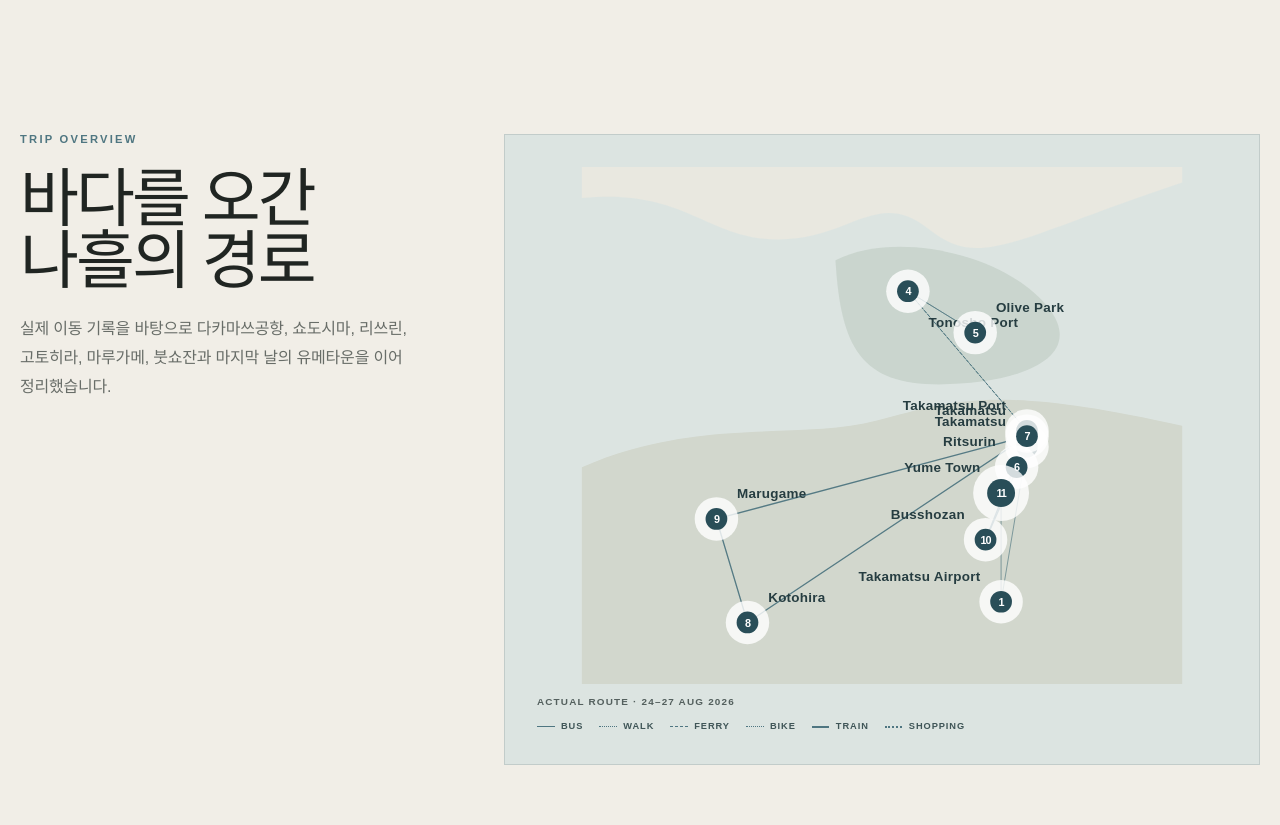
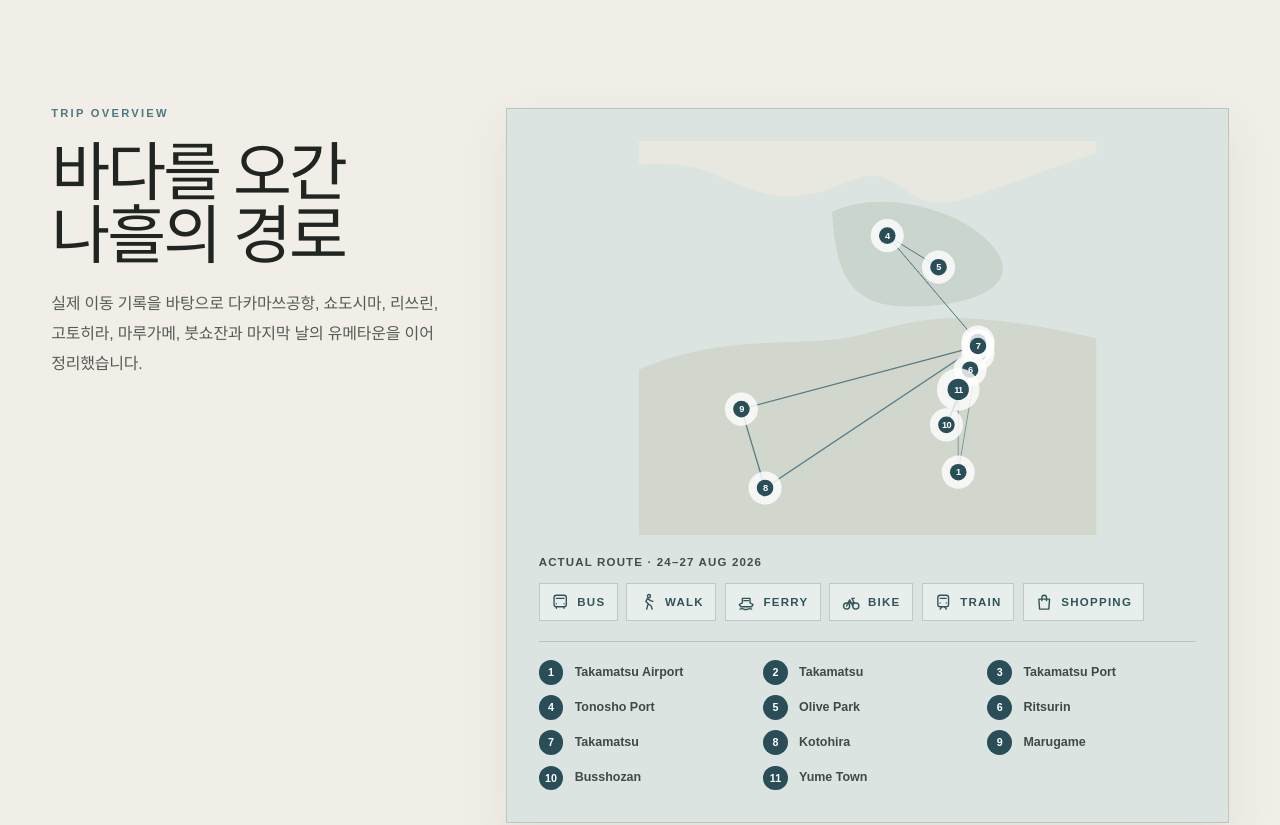
Before and after one commit to lice201/Takamatsu-Travel-Public, a Next.js app: page / in a window 1280 px wide. Shown: the part 820-1645 px from the top of the page. Built offline with nearby package versions, Linux system fonts and the light colour scheme.

Commit message:
Refine travel log visual hierarchy

```diff
--- /dev/null
+++ b/app/travel-log/ModeIcon.tsx
@@ -0,0 +1,16 @@
+import type { TransportMode } from "./trip-data";
+
+export function ModeIcon({ mode }: { mode: TransportMode }) {
+  const common = { fill: "none", stroke: "currentColor", strokeWidth: 1.8, strokeLinecap: "round" as const, strokeLinejoin: "round" as const };
+  return (
+    <svg viewBox="0 0 24 24" aria-hidden="true" focusable="false">
+      {mode === "bus" && <><rect {...common} x="4" y="3" width="16" height="15" rx="3" /><path {...common} d="M7 18v2m10-2v2M7 7h10M7 14h.01M17 14h.01" /></>}
+      {mode === "train" && <><rect {...common} x="5" y="3" width="14" height="15" rx="3" /><path {...common} d="M8 7h8M8 13h.01M16 13h.01M8 21l2-3m6 3-2-3" /></>}
+      {mode === "ferry" && <><path {...common} d="M3 15l2 3h14l2-3-4-2V7H7v6l-4 2Z" /><path {...common} d="M9 10h6M4 21c2-1 3-1 5 0s3 1 5 0 3-1 5 0" /></>}
+      {mode === "walk" && <><circle {...common} cx="13" cy="4" r="2" /><path {...common} d="m10 21 2-7-3-3 2-4 4 3 3 1m-6 3 4 3 1 4" /></>}
+      {mode === "bicycle" && <><circle {...common} cx="6" cy="17" r="4" /><circle {...common} cx="18" cy="17" r="4" /><path {...common} d="m6 17 4-8 4 8m-6-4h8l-3-6h3" /></>}
+      {mode === "shopping" && <><path {...common} d="M5 8h14l-1 13H6L5 8Z" /><path {...common} d="M9 10V6a3 3 0 0 1 6 0v4" /></>}
+      {mode === "flight" && <path {...common} d="m2 16 20-8-8 12-2-7-7-2-3 5Z" />}
+    </svg>
+  );
+}
--- a/app/travel-log/RouteMap.tsx
+++ b/app/travel-log/RouteMap.tsx
@@ -8,6 +8,7 @@
 } from "./trip-data";
 import styles from "./travel-log.module.css";
 import timelineStyles from "./timeline.module.css";
+import { ModeIcon } from "./ModeIcon";
 
 const segmentClass: Record<TransportMode, string> = {
   walk: "segmentWalk",
@@ -54,15 +55,19 @@
             <circle className={styles.markerHalo} r={stop.mapEmphasis === "primary" ? "5.4" : stop.mapEmphasis === "terminal" ? "3.5" : "4.2"} />
             <circle className={styles.marker} r={stop.mapEmphasis === "primary" ? "2.7" : stop.mapEmphasis === "terminal" ? "1.7" : "2.1"} />
             <text className={styles.markerIndex} x="0" y="0.8" textAnchor="middle">{index + 1}</text>
-            {!compact && <text className={styles.markerLabel} x={stop.mapX > 68 ? -4 : 4} y={stop.mapY < 25 ? 7 : -4} textAnchor={stop.mapX > 68 ? "end" : "start"}>{stop.name}</text>}
           </g>
         ))}
       </svg>
       <figcaption>
         <span>{compact ? "ACTUAL DAY ROUTE" : "ACTUAL ROUTE · 24–27 AUG 2026"}</span>
         <span className={timelineStyles.mapLegend} aria-label="지도 이동수단 범례">
-          {modes.map((mode) => <b key={mode} className={timelineStyles[`legend${modeLabels[mode]}`]}>{modeLabels[mode]}</b>)}
+          {modes.map((mode) => <b key={mode} className={timelineStyles[`legend${modeLabels[mode]}`]}><ModeIcon mode={mode} />{modeLabels[mode]}</b>)}
         </span>
+        {!compact && (
+          <ol className={styles.mapPlaceLegend} aria-label="지도 장소 번호">
+            {markers.map((stop, index) => <li key={`${stop.name}-${stop.mapX}-${stop.mapY}`}><b>{index + 1}</b><span>{stop.name}</span></li>)}
+          </ol>
+        )}
       </figcaption>
     </figure>
   );
--- a/app/travel-log/page.tsx
+++ b/app/travel-log/page.tsx
@@ -1,6 +1,7 @@
 import type { Metadata } from "next";
 import { RevealObserver } from "./RevealObserver";
 import { RouteMap } from "./RouteMap";
+import { ModeIcon } from "./ModeIcon";
 import { withBasePath } from "../site-paths";
 import { modeLabels, tripDays, tripStats, tripThemes, type MealStop, type ThemeSection, type TripLeg, type TripPhoto } from "./trip-data";
 import styles from "./travel-log.module.css";
@@ -128,9 +129,9 @@
   );
 }
 
-function LegTime({ leg }: { leg: TripLeg }) {
-  if (!leg.startTime && !leg.endTime) return <span>TIME —</span>;
-  return <span>{leg.startTime ?? "—"} — {leg.endTime ?? "—"}</span>;
+function LegTime({ leg, className }: { leg: TripLeg; className?: string }) {
+  if (!leg.startTime && !leg.endTime) return <span className={className}>TIME —</span>;
+  return <span className={className}>{leg.startTime ?? "—"} — {leg.endTime ?? "—"}</span>;
 }
 
 function Transfer({ leg }: { leg: TripLeg }) {
@@ -138,8 +139,10 @@
     <div className={timelineStyles.transfer} aria-label={`${leg.from}에서 ${leg.to}까지 ${modeLabels[leg.mode]} 이동`}>
       <div className={timelineStyles.transferRail} aria-hidden="true"><i /></div>
       <div className={timelineStyles.transferBody}>
-        <LegTime leg={leg} />
-        <strong>{modeLabels[leg.mode]}</strong>
+        <div className={timelineStyles.transferHeader}>
+          <span className={timelineStyles.modeBadge}><ModeIcon mode={leg.mode} /><strong>{modeLabels[leg.mode]}</strong></span>
+          <LegTime leg={leg} className={timelineStyles.transferTime} />
+        </div>
         <p>{leg.from} → {leg.to}</p>
       </div>
     </div>
@@ -175,7 +178,7 @@
           <h2 id="overview-title">바다를 오간<br />나흘의 경로</h2>
           <span>실제 이동 기록을 바탕으로 다카마쓰공항, 쇼도시마, 리쓰린, 고토히라, 마루가메, 붓쇼잔과 마지막 날의 유메타운을 이어 정리했습니다.</span>
         </div>
-        <div data-reveal><RouteMap /></div>
+        <div className={styles.overviewMapWrap} data-reveal><RouteMap /></div>
         <dl className={styles.stats}>{tripStats.map((stat) => <div key={stat.label}><dt>{stat.label}</dt><dd>{stat.value}</dd></div>)}</dl>
       </section>
 
@@ -198,7 +201,11 @@
                 {day.contextLegs && (
                   <div className={timelineStyles.contextLegs} aria-label="이날의 항공 이동">
                     {day.contextLegs.map((leg) => (
-                      <div key={`${leg.from}-${leg.to}`}><b>{modeLabels[leg.mode]}</b><span>{leg.from} → {leg.to}</span><LegTime leg={leg} /></div>
+                      <div key={`${leg.from}-${leg.to}`}>
+                        <span className={timelineStyles.modeBadge}><ModeIcon mode={leg.mode} /><b>{modeLabels[leg.mode]}</b></span>
+                        <span>{leg.from} → {leg.to}</span>
+                        <LegTime leg={leg} className={timelineStyles.contextTime} />
+                      </div>
                     ))}
                   </div>
                 )}
--- a/app/travel-log/timeline.module.css
+++ b/app/travel-log/timeline.module.css
@@ -7,34 +7,34 @@
 .segmentFlight { stroke-width: .9; stroke-dasharray: 5 3; opacity: .8; }
 .segmentShopping { stroke-width: 1.15; stroke-dasharray: .8 1.2; opacity: .92; }
 
-.mapLegend { display: flex; flex-wrap: wrap; gap: .55rem 1rem; margin-top: .7rem; }
-.mapLegend b { position: relative; padding-left: 1.5rem; color: #3f5557; font-size: .58rem; letter-spacing: .1em; }
-.mapLegend b::before { content: ""; position: absolute; left: 0; top: 50%; width: 1.1rem; border-top: 1px solid var(--sea); }
-.legendTRAIN::before { border-top-width: 2px !important; }
-.legendFERRY::before, .legendFLIGHT::before { border-top-style: dashed !important; }
-.legendWALK::before, .legendBIKE::before { border-top-style: dotted !important; }
-.legendSHOPPING::before { border-top: 2px dotted var(--sea) !important; }
+.mapLegend { display: flex; flex-wrap: wrap; gap: .55rem; margin-top: .85rem; }
+.mapLegend b, .modeBadge { display: inline-flex; align-items: center; gap: .5rem; width: fit-content; color: #31545a; font: 700 .72rem/1 Arial,"Noto Sans KR",sans-serif; letter-spacing: .11em; }
+.mapLegend b { padding: .55rem .7rem; border: 1px solid rgba(49,84,90,.24); background: rgba(255,255,255,.34); }
+.mapLegend svg, .modeBadge svg { width: 1.15rem; height: 1.15rem; flex: none; }
 
-.contextLegs { display: grid; gap: .5rem; margin-top: 1.5rem; }
-.contextLegs > div { display: grid; grid-template-columns: auto 1fr auto; gap: .75rem; align-items: center; padding: .75rem 0; border-top: 1px solid var(--line); font-family: Arial, "Noto Sans KR", sans-serif; }
-.contextLegs b { color: var(--sea); font-size: .62rem; letter-spacing: .15em; }
-.contextLegs span { color: var(--ink); font-size: .75rem; }
-.contextLegs span:last-child { color: var(--muted); font-size: .62rem; letter-spacing: .08em; }
+.contextLegs { display: grid; gap: .55rem; margin-top: 1.75rem; }
+.contextLegs > div { display: grid; grid-template-columns: minmax(7rem,auto) 1fr auto; gap: 1rem; align-items: center; padding: .9rem 0; border-top: 1px solid var(--line); font-family: Arial,"Noto Sans KR",sans-serif; }
+.contextLegs b { font: inherit; }
+.contextLegs > div > span:nth-child(2) { color: var(--ink); font-size: .9rem; }
+.contextTime { color: #565e59; font-size: .76rem; font-weight: 600; letter-spacing: .06em; }
 
-.timelineStopList { gap: clamp(4.5rem, 9vw, 8rem); }
-.transfer { width: min(940px, calc(100% - 2.5rem)); min-height: 7rem; margin: clamp(2.5rem, 5vw, 4.5rem) auto 0; display: grid; grid-template-columns: 4rem 1fr; gap: 1.5rem; font-family: Arial, "Noto Sans KR", sans-serif; }
+.timelineStopList { gap: clamp(4.5rem,8vw,8rem); }
+.transfer { width: min(1120px,92vw); min-height: 7.5rem; margin: clamp(2.75rem,5vw,4.75rem) auto 0; display: grid; grid-template-columns: 4.5rem 1fr; gap: 1.5rem; font-family: Arial,"Noto Sans KR",sans-serif; }
 .transferRail { position: relative; display: flex; justify-content: center; }
-.transferRail::before { content: ""; position: absolute; top: 0; bottom: 0; width: 1px; background: var(--line); }
-.transferRail i { position: relative; width: .55rem; height: .55rem; margin-top: 1.25rem; border: 2px solid var(--paper); border-radius: 50%; background: var(--sea); box-shadow: 0 0 0 1px var(--sea); }
-.transferBody { padding: .85rem 0 1.4rem; }
-.transferBody > span { display: block; color: var(--muted); font-size: .62rem; letter-spacing: .13em; }
-.transferBody strong { display: inline-block; margin: .7rem 0 .45rem; color: var(--sea); font-size: .68rem; letter-spacing: .18em; }
-.transferBody p { margin: 0; color: var(--ink); font-size: .84rem; }
+.transferRail::before { content: ""; position: absolute; top: 0; bottom: 0; width: 2px; background: var(--line); }
+.transferRail i { position: relative; width: .7rem; height: .7rem; margin-top: 1.3rem; border: 2px solid var(--paper); border-radius: 50%; background: var(--sea); box-shadow: 0 0 0 2px var(--sea); }
+.transferBody { padding: .75rem 0 1.6rem; }
+.transferHeader { display: flex; align-items: center; justify-content: space-between; gap: 1rem; margin-bottom: .75rem; }
+.transferTime { color: #565e59; font-size: .8rem; font-weight: 600; letter-spacing: .08em; }
+.transferBody strong { font: inherit; }
+.transferBody p { margin: 0; color: var(--ink); font-size: 1rem; font-weight: 500; }
 
 @media (max-width: 760px) {
-  .contextLegs > div { grid-template-columns: auto 1fr; }
-  .contextLegs span:last-child { grid-column: 2; }
-  .transfer { grid-template-columns: 2.2rem 1fr; gap: .6rem; }
+  .contextLegs > div { grid-template-columns: 1fr; gap: .65rem; }
+  .contextTime { grid-column: 1; }
+  .transfer { grid-template-columns: 2.4rem 1fr; gap: .75rem; }
+  .transferHeader { align-items: flex-start; flex-direction: column; gap: .65rem; }
+  .transferBody p { font-size: .95rem; line-height: 1.5; }
 }
 
 @media (prefers-reduced-motion: reduce) { .routeSegment { transition: none; } }
--- a/app/travel-log/travel-log.module.css
+++ b/app/travel-log/travel-log.module.css
@@ -9,7 +9,7 @@
   background: var(--paper);
   color: var(--ink);
   font-family: Georgia, "Times New Roman", "Noto Serif KR", serif;
-  font-size: 16px;
+  font-size: 17px;
   line-height: 1.55;
   scroll-behavior: smooth;
 }
@@ -36,30 +36,37 @@
 .heroCopy small { display: block; margin-top: 1rem; font: 400 .72rem/1.2 Arial, sans-serif; letter-spacing: .16em; opacity: .8; }
 .tempBadge { position: absolute; right: clamp(1.25rem,5vw,5rem); bottom: clamp(1.5rem,4vw,3.5rem); margin: 0; padding: .55rem .75rem; border: 1px solid rgba(255,255,255,.35); font: 500 .62rem/1 Arial,sans-serif; letter-spacing: .12em; backdrop-filter: blur(6px); }
 
-.overview { width: min(1240px, calc(100% - 2.5rem)); margin: 0 auto; padding: clamp(5rem,12vw,10rem) 0; display: grid; grid-template-columns: .7fr 1.3fr; gap: clamp(2rem,6vw,6rem); align-items: start; }
+.overview { width: min(1500px, 92vw); margin: 0 auto; padding: clamp(5rem,10vw,9rem) 0; display: grid; grid-template-columns: minmax(17rem,.54fr) minmax(0,1fr); gap: clamp(2.5rem,5vw,5rem); align-items: start; }
 .sectionIntro > p { margin: 0 0 1.3rem; color: var(--sea); font: 700 .7rem/1 Arial,sans-serif; letter-spacing: .2em; }
 .sectionIntro h2 { margin: 0 0 1.5rem; color: inherit; font: 400 clamp(2.7rem,5vw,5.8rem)/.98 Georgia,serif; letter-spacing: -.045em; }
-.sectionIntro > span { display: block; max-width: 31rem; color: var(--muted); font-family: Arial,"Noto Sans KR",sans-serif; line-height: 1.8; word-break: keep-all; }
+.sectionIntro > span { display: block; max-width: 34rem; color: #555c57; font: 500 1rem/1.85 Arial,"Noto Sans KR",sans-serif; word-break: keep-all; }
 .stats { grid-column: 1 / -1; display: grid; grid-template-columns: repeat(4, 1fr); margin: 0; border-top: 1px solid var(--line); border-bottom: 1px solid var(--line); }
 .stats div { display: flex; flex-direction: column-reverse; gap: .7rem; padding: 1.5rem; border-right: 1px solid var(--line); }
 .stats div:last-child { border: 0; }
 .stats dt { color: var(--muted); font: 600 .68rem/1 Arial,sans-serif; letter-spacing: .16em; text-transform: uppercase; }
 .stats dd { margin: 0; font: 400 clamp(2.2rem,4vw,4rem)/1 Georgia,serif; }
 
-.routeMap { margin: 0; padding: clamp(1rem,3vw,2rem); background: #dce4e1; border: 1px solid rgba(36,61,63,.14); }
-.routeMap svg { display: block; width: 100%; aspect-ratio: 4 / 3; }
-.routeMap figcaption { margin-top: .75rem; color: #54605e; font: 600 .62rem/1.3 Arial,sans-serif; letter-spacing: .12em; text-transform: uppercase; }
+.routeMap { margin: 0; padding: clamp(1.25rem,2.5vw,2.5rem); background: #dce4e1; border: 1px solid rgba(36,61,63,.18); box-shadow: 0 1.25rem 3rem rgba(36,61,63,.08); }
+.routeMap svg { display: block; width: 100%; aspect-ratio: 5 / 3; }
+.routeMap figcaption { margin-top: 1.15rem; color: #3f4e4c; font: 700 .72rem/1.4 Arial,sans-serif; letter-spacing: .1em; text-transform: uppercase; }
 .coast { fill: #e9e8e0; }
 .island { fill: #c5d1c8; opacity: .75; }
 .shikoku { fill: #d2d7cd; }
 .routeLine { fill: none; stroke: var(--sea); stroke-width: .7; stroke-linecap: round; stroke-linejoin: round; stroke-dasharray: 2 1.5; }
 .markerHalo { fill: rgba(255,255,255,.8); }
 .marker { fill: #294e58; }
-.markerIndex { fill: #fff; font: 700 2.1px Arial,sans-serif; }
+.markerIndex { fill: #fff; font: 700 2.35px Arial,sans-serif; }
 .markerLabel { fill: #263d41; font: 600 2.6px Arial,sans-serif; letter-spacing: .02em; }
 .compactMap { padding: 1rem; }
 
-.draftNote { width: min(980px, calc(100% - 2.5rem)); margin: 0 auto clamp(6rem,12vw,10rem); padding: clamp(1.5rem,4vw,3rem); display: grid; grid-template-columns: .35fr 1fr; gap: 2rem; border: 1px solid var(--line); background: rgba(255,255,255,.38); }
+.overviewMapWrap { min-width: 0; }
+.overviewMapWrap .routeMap { min-height: 100%; }
+.mapPlaceLegend { display: grid; grid-template-columns: repeat(3,minmax(0,1fr)); gap: .65rem 1rem; margin: 1.25rem 0 0; padding: 1.1rem 0 0; border-top: 1px solid rgba(36,61,63,.18); list-style: none; text-transform: none; letter-spacing: 0; }
+.mapPlaceLegend li { display: grid; grid-template-columns: 1.7rem 1fr; gap: .55rem; align-items: center; min-width: 0; color: #3d4a48; font: 600 .78rem/1.35 Arial,"Noto Sans KR",sans-serif; }
+.mapPlaceLegend b { display: grid; width: 1.55rem; height: 1.55rem; place-items: center; border-radius: 50%; background: #294e58; color: #fff; font-size: .67rem; }
+.mapPlaceLegend span { overflow-wrap: anywhere; }
+
+.draftNote { width: min(1120px, 92vw); margin: 0 auto clamp(6rem,12vw,10rem); padding: clamp(1.5rem,4vw,3rem); display: grid; grid-template-columns: .35fr 1fr; gap: 2rem; border: 1px solid var(--line); background: rgba(255,255,255,.38); }
 .draftNote span { color: var(--sea); font: 700 .66rem/1.3 Arial,sans-serif; letter-spacing: .18em; }
 .draftNote p { margin: 0; color: var(--muted); font-family: Arial,"Noto Sans KR",sans-serif; line-height: 1.8; word-break: keep-all; }
 .draftNote strong { color: var(--ink); }
@@ -67,7 +74,7 @@
 .days { border-top: 1px solid var(--line); }
 .day { padding: clamp(6rem,13vw,12rem) 0; scroll-margin-top: 2rem; }
 .day:nth-child(even) { background: #e7e6df; }
-.dayHeader { width: min(1240px, calc(100% - 2.5rem)); margin: 0 auto clamp(6rem,10vw,9rem); display: grid; grid-template-columns: .35fr 1fr .8fr; gap: clamp(1.5rem,4vw,4rem); align-items: start; }
+.dayHeader { width: min(1500px, 92vw); margin: 0 auto clamp(6rem,9vw,8rem); display: grid; grid-template-columns: .25fr .9fr 1fr; gap: clamp(1.5rem,4vw,4rem); align-items: start; }
 .dayNumber { display: flex; flex-direction: column; }
 .dayNumber span { color: var(--sea); font: 700 .68rem/1 Arial,sans-serif; letter-spacing: .2em; }
 .dayNumber strong { margin-top: .65rem; font: 400 clamp(4.5rem,10vw,9rem)/.75 Georgia,serif; letter-spacing: -.08em; }
@@ -75,29 +82,29 @@
 .dayEyebrow { display: block; margin-top: .75rem; color: var(--ink); font: 700 .62rem/1.4 Arial,sans-serif; letter-spacing: .22em; }
 .dayTitle > p { margin: .65rem 0 1.2rem; color: var(--sea); }
 .dayTitle h2 { max-width: 10ch; margin: 0 0 1.4rem; color: inherit; font: 400 clamp(2.7rem,5.2vw,5.7rem)/.94 Georgia,"Noto Serif KR",serif; letter-spacing: -.05em; word-break: keep-all; }
-.dayTitle > span { display: block; max-width: 32rem; color: var(--muted); font-family: Arial,"Noto Sans KR",sans-serif; line-height: 1.75; word-break: keep-all; }
+.dayTitle > span { display: block; max-width: 38rem; color: #555c57; font: 500 1rem/1.8 Arial,"Noto Sans KR",sans-serif; word-break: keep-all; }
 .dayHeader .compactMap { margin-top: 1.8rem; }
 .compactMap svg { aspect-ratio: 3 / 2; }
 .compactMap .markerIndex { font-size: 2.8px; }
 
 .stopList { display: grid; gap: clamp(8rem,15vw,14rem); }
 .stop { position: relative; }
-.stopMeta { width: min(940px, calc(100% - 2.5rem)); margin: 0 auto 2.5rem; display: grid; grid-template-columns: 4rem 1fr; gap: 1.5rem; }
+.stopMeta { width: min(1120px, 92vw); margin: 0 auto 2.5rem; display: grid; grid-template-columns: 4rem 1fr; gap: 1.5rem; }
 .stopMeta > span { padding-top: .35rem; color: var(--sea); font: 700 .7rem/1 Arial,sans-serif; letter-spacing: .16em; }
-.stopMeta time { color: var(--sea); font: 700 .72rem/1 Arial,sans-serif; letter-spacing: .16em; }
+.stopMeta time { color: var(--sea); font: 700 .82rem/1 Arial,sans-serif; letter-spacing: .16em; }
 .stopMeta h3 { margin: .8rem 0 1rem; color: inherit; font: 400 clamp(2.3rem,5vw,5rem)/1 Georgia,serif; letter-spacing: -.045em; }
-.stopMeta p { max-width: 42rem; margin: 0; color: var(--muted); font-family: Arial,"Noto Sans KR",sans-serif; line-height: 1.75; word-break: keep-all; }
+.stopMeta p { max-width: 48rem; margin: 0; color: #555c57; font: 500 1rem/1.8 Arial,"Noto Sans KR",sans-serif; word-break: keep-all; }
 .stopMeta small { display: block; margin-top: 1rem; color: #8a8d88; font: 500 .62rem/1 Arial,sans-serif; letter-spacing: .13em; }
 
-.photoSequence { width: min(1180px, calc(100% - 2.5rem)); margin: 0 auto; display: grid; gap: clamp(3rem,7vw,6rem); }
+.photoSequence { width: min(1500px, 92vw); margin: 0 auto; display: grid; gap: clamp(3rem,7vw,6rem); }
 .photoBlock { display: grid; grid-template-columns: repeat(12, 1fr); gap: clamp(1rem,2.5vw,2rem); align-items: start; }
 .photo { position: relative; margin: 0; grid-column: 1 / -1; min-width: 0; overflow: hidden; background: #d8d6cd; }
 .photo img { display: block; width: 100%; height: auto; object-fit: cover; filter: saturate(.82) contrast(.98); transition: transform .7s ease; }
 .textPhotoPlaceholder { display: grid; aspect-ratio: 16 / 8.8; place-items: center; background: linear-gradient(135deg, #d6d3c8, #ece9df); color: #657071; }
 .textPhotoPlaceholder span { padding: 1rem; border-block: 1px solid currentColor; font: 700 clamp(.72rem, 1.4vw, 1rem)/1.4 Arial,sans-serif; letter-spacing: .24em; }
 .photo:hover img { transform: scale(1.012); }
-.photo figcaption { display: flex; justify-content: space-between; gap: 1rem; padding: .75rem .1rem 0; color: var(--muted); font: 500 .7rem/1.45 Arial,"Noto Sans KR",sans-serif; }
-.photo figcaption small { flex: none; color: var(--sea); font-size: .58rem; letter-spacing: .13em; }
+.photo figcaption { display: flex; justify-content: space-between; gap: 1rem; padding: 1rem .1rem .1rem; color: #353b37; font: 500 1rem/1.55 Arial,"Noto Sans KR",sans-serif; word-break: keep-all; }
+.photo figcaption small { flex: none; color: var(--sea); font-size: .72rem; letter-spacing: .13em; }
 .wide img { aspect-ratio: 16 / 8.8; }
 .panorama img { aspect-ratio: 2.2 / 1; }
 .portrait img { aspect-ratio: 4 / 5.4; }
@@ -107,10 +114,10 @@
 .collage img { aspect-ratio: 1 / 1; }
 .collage .textPhotoPlaceholder { aspect-ratio: 1 / 1; }
 
-.sizeXs { --photo-width: 34%; --photo-weight: 2; --photo-mobile-width: 82%; }
-.sizeSmall { --photo-width: 50%; --photo-weight: 3; --photo-mobile-width: 88%; }
-.sizeMedium { --photo-width: 68%; --photo-weight: 4; --photo-mobile-width: 94%; }
-.sizeLarge { --photo-width: 84%; --photo-weight: 5; --photo-mobile-width: 100%; }
+.sizeXs { --photo-width: 38%; --photo-weight: 2; --photo-mobile-width: 86%; }
+.sizeSmall { --photo-width: 54%; --photo-weight: 3; --photo-mobile-width: 92%; }
+.sizeMedium { --photo-width: 72%; --photo-weight: 4; --photo-mobile-width: 96%; }
+.sizeLarge { --photo-width: 88%; --photo-weight: 5; --photo-mobile-width: 100%; }
 .sizeFull { --photo-width: 100%; --photo-weight: 6; --photo-mobile-width: 100%; }
 
 .photoBlock[data-count="1"] > .photo {
@@ -134,14 +141,14 @@
   transform: none;
 }
 
-.themeSection { width: min(1240px, calc(100% - 2.5rem)); margin: clamp(7rem,14vw,12rem) auto 0; padding-top: clamp(2.5rem,5vw,4.5rem); border-top: 2px solid var(--ink); }
+.themeSection { width: min(1500px, 92vw); margin: clamp(7rem,14vw,12rem) auto 0; padding-top: clamp(2.5rem,5vw,4.5rem); border-top: 2px solid var(--ink); }
 .themeIntro { width: min(1080px, 100%); margin: 0 auto clamp(3rem,7vw,6rem); display: grid; grid-template-columns: minmax(10rem,.35fr) 1fr; gap: clamp(1.5rem,5vw,5rem); }
 .themeIntro > p { margin: .35rem 0 0; color: var(--sea); font: 700 .68rem/1.4 Arial,sans-serif; letter-spacing: .2em; }
 .themeIntro h3 { margin: 0 0 1rem; font: 400 clamp(2.7rem,6vw,6rem)/.9 Georgia,serif; letter-spacing: -.05em; }
 .themeIntro span { display: block; max-width: 36rem; color: var(--muted); font-family: Arial,"Noto Sans KR",sans-serif; line-height: 1.75; word-break: keep-all; }
 .themeSection .photoSequence { width: 100%; }
 
-.mealSection { width: min(1180px, calc(100% - 2.5rem)); margin: clamp(4.5rem,9vw,8rem) auto 0; padding-top: clamp(2rem,4vw,3.5rem); border-top: 2px solid var(--ink); }
+.mealSection { width: min(1500px, 92vw); margin: clamp(4.5rem,9vw,8rem) auto 0; padding-top: clamp(2rem,4vw,3.5rem); border-top: 2px solid var(--ink); }
 .mealHeader { display: grid; grid-template-columns: minmax(8rem,.35fr) 1fr; gap: clamp(1.5rem,4vw,4rem); align-items: start; margin-bottom: clamp(2rem,5vw,4rem); }
 .mealHeader > p { margin: 0; color: var(--sea); font: 700 .68rem/1.4 Arial,sans-serif; letter-spacing: .2em; }
 .mealHeader span { color: var(--muted); font: 700 .62rem/1.4 Arial,sans-serif; letter-spacing: .13em; text-transform: uppercase; }
@@ -172,7 +179,13 @@
   .heroCopy h1 { font-size: clamp(3.5rem,20vw,6.5rem); }
   .heroCopy { bottom: 8.5rem; }
   .tempBadge { left: 1.25rem; right: auto; max-width: calc(100% - 2.5rem); }
-  .overview { grid-template-columns: 1fr; }
+  .overview { width: 92vw; grid-template-columns: 1fr; gap: 2.5rem; }
+  .overview .routeMap { padding: 1rem; }
+  .overview .routeMap svg { aspect-ratio: 4 / 3; }
+  .mapPlaceLegend { grid-template-columns: repeat(2,minmax(0,1fr)); gap: .65rem; }
+  .mapPlaceLegend li { font-size: .72rem; }
+  .dayHeader, .stopMeta, .photoSequence, .themeSection, .mealSection, .draftNote { width: 92vw; }
+  .photo figcaption { padding-top: .85rem; font-size: .95rem; line-height: 1.55; }
   .stats { grid-template-columns: repeat(2,1fr); }
   .stats div:nth-child(2) { border-right: 0; }
   .stats div:nth-child(-n+2) { border-bottom: 1px solid var(--line); }
```
Also changed, not shown: 1 other file (tests, documents, lock files or other folders).
